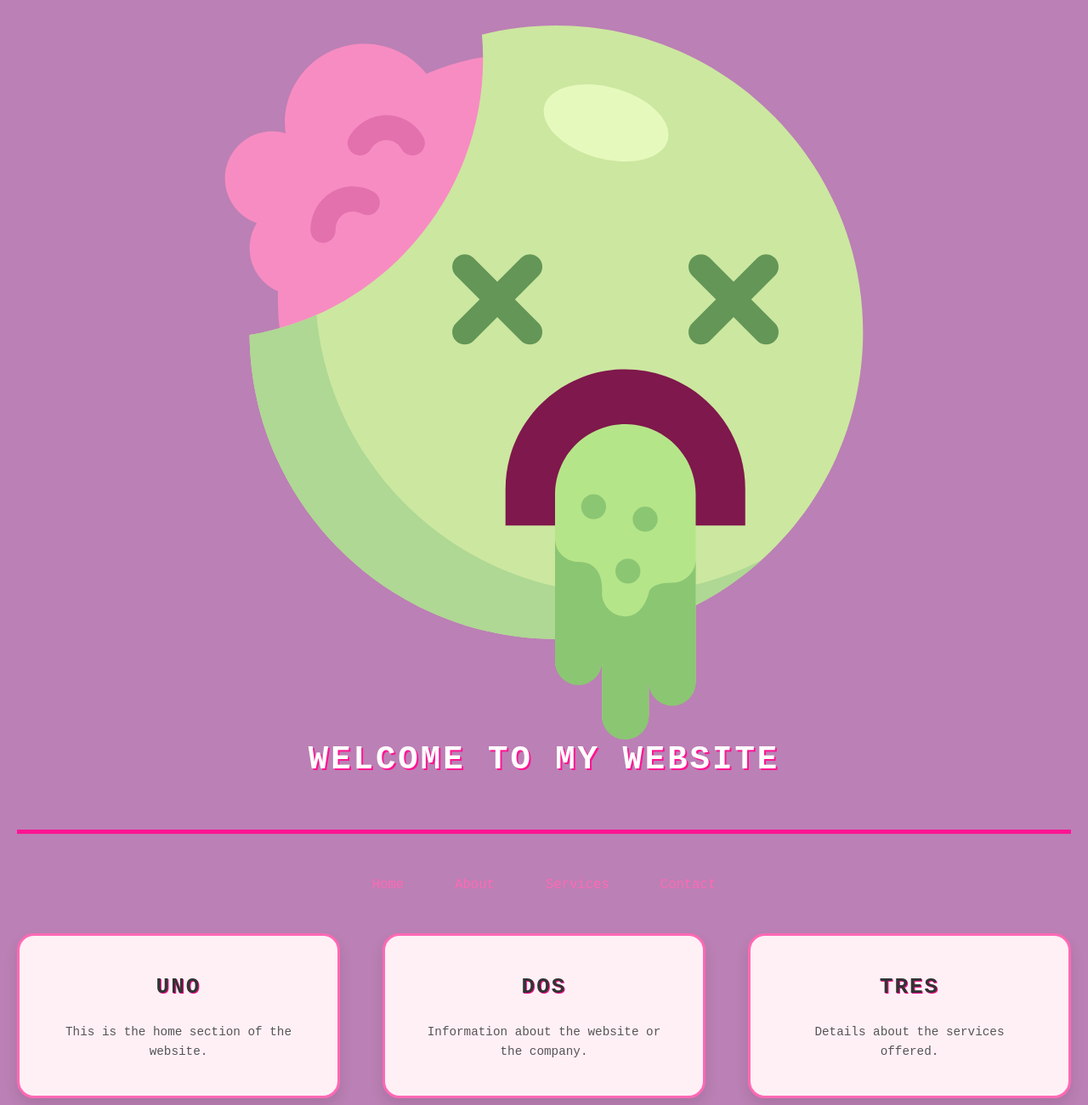
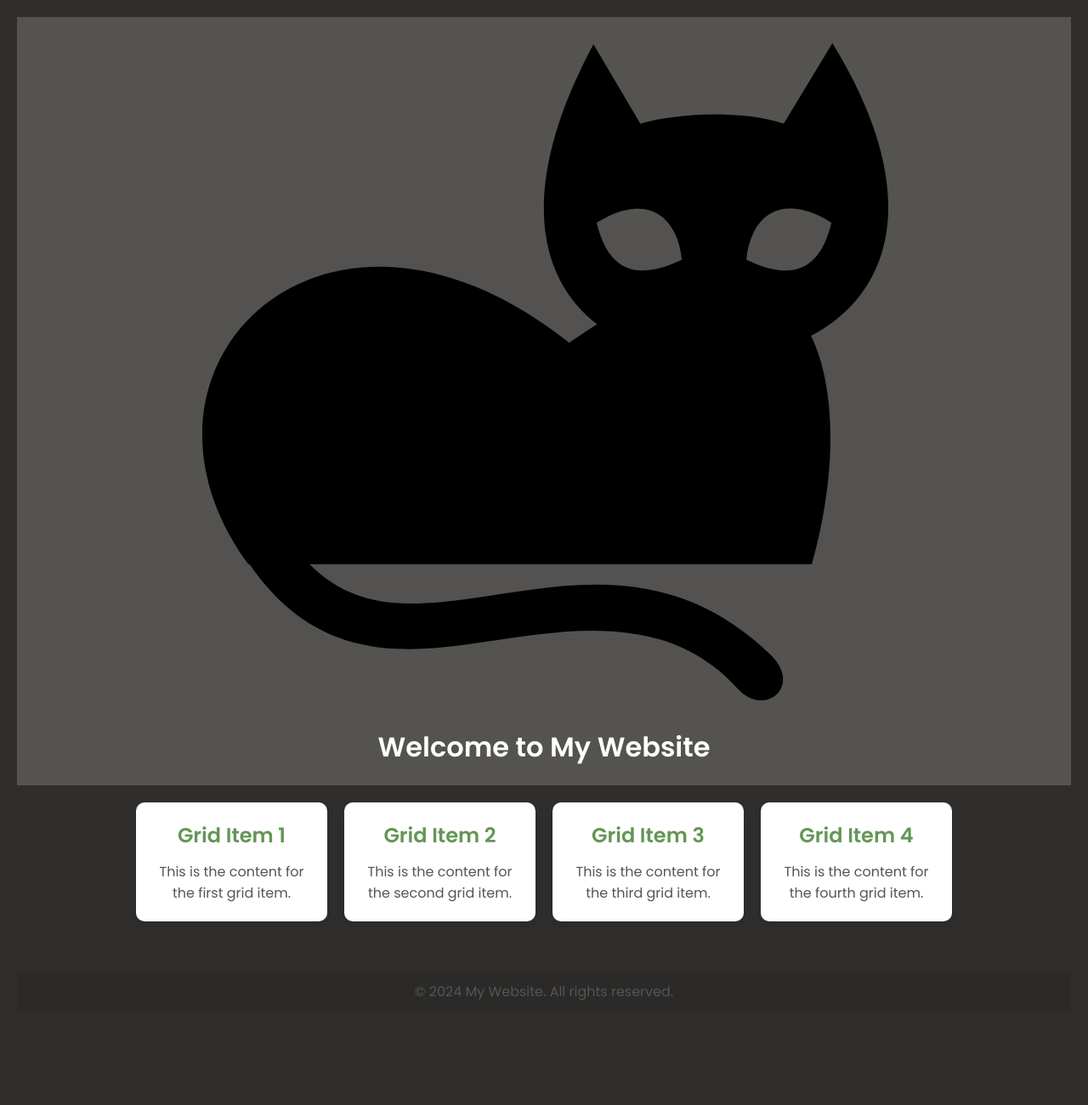
Before and after one commit to garciaanita/awd, a website: page index.html in a window 1280 px wide. Shown: the top 1300 px of the page at 85% size. After the commit the page ends 1209 px from the top, so only its background shows below. Drawn offline with Linux system fonts and the light colour scheme.

Commit message:
Cambios ultima clase inicio cambio colores

```diff
--- a/css/media-queries.css
+++ b/css/media-queries.css
@@ -3,8 +3,6 @@
   https://alistapart.com/article/responsive-web-design/
   https://www.w3.org/TR/mediaqueries-3/
 */
-
-
 
 
   /* Mobile Portrait */
@@ -43,7 +41,7 @@
   @media only screen and (min-width: 1201px) and (max-width: 1600px) {
     body {
       font-size: 1.8rem;
-      background-color: #bb80b5;
+      background-color: #2f2e2d;
     }
   }
 
@@ -54,3 +52,16 @@
       background-color: #0022ff;
     }
   }
+
+  /* Responsive design for smaller screens */
+@media (min-width: 768px) {
+  main {
+      grid-template-columns: 1fr 1fr;
+  }
+}
+
+@media (min-width: 1024px) {
+  main {
+      grid-template-columns: 1fr 1fr 1fr;
+  }
+}
--- a/css/styles.css
+++ b/css/styles.css
@@ -1,41 +1,3 @@
-/* Reset some basic styles */
-* {
-    margin: 0;
-    padding: 0;
-    box-sizing: border-box;
-    font-family:monospace/* Fun, playful font */
-}
-
-/* Set body background and default font */
-body {
-    background-color: #ffe6f0; /* Light pink background */
-    color: #333;
-    line-height: 1.6;
-    font-size: 16px;
-    padding: 0 20px;
-}
-
-/* Container for centering content */
-.container {
-    max-width: 1200px;
-    margin: 0 auto;
-}
-
-/* Header styling */
-header {
-    text-align: center;
-    padding: 50px 0;
-    color: white;
-    border-bottom: 5px solid #ff1493; /* Darker pink for emphasis */
-}
-
-header h1 {
-    font-size: 3rem;
-    font-weight: bold;
-    text-transform: uppercase;
-    letter-spacing: 3px;
-    text-shadow: 2px 2px #ff1493; /* Glitzy text shadow */
-}
 
 /* Add keyframes for the SVG animation */
 @keyframes pulse {
@@ -52,94 +14,71 @@ header svg {
     animation: pulse 2s infinite; /* Animation name, duration, and infinite loop */
 }
 
+/*--------------------------------------------*/
 
-/* Navigation bar */
-nav ul {
-    display: flex;
-    justify-content: center;
-    list-style: none;
-    margin: 40px 0;
+/* Minimal reset for consistent styling */
+* {
+    margin: 0;
+    padding: 0;
+    box-sizing: border-box;
 }
 
-nav ul li {
-    margin: 0 20px;
+/* Body Styling */
+body {
+    font-family: 'Poppins', sans-serif;
+    background-color: #f4f4f9;
+    color: #ffffff;
+    line-height: 1.6;
+    padding: 20px;
+    text-align: center;
 }
 
-nav ul li a {
-    text-decoration: none;
-    font-size: 1.2rem;
-    color: #ff69b4; /* Bright pink text */
-    padding: 10px;
-    border-radius: 10px;
-    transition: all 0.3s ease;
+/* Header */
+header {
+    padding: 20px 0;
+    background-color: #e7e3dd33; /* Soft pink background */
 }
 
-nav ul li a:hover {
-    color: white;
-    box-shadow: 0 4px 10px rgba(0, 0, 0, 0.2); /* Add a little glam */
+h1 {
+    font-size: 2rem;
+    color: #fff;
 }
 
-/* Main content styling */
-main {
+/* Main Container */
+.container {
     display: grid;
-    grid-template-columns: 1fr;
-    gap: 50px;
-    margin-bottom: 80px;
+    grid-template-columns: repeat(auto-fit, minmax(200px, 1fr));
+    gap: 20px;
+    margin: 20px 0;
+    padding: 20px;
+    max-width: 1000px;
+    margin: auto;
 }
 
-section {
-    background-color: #fff0f6; /* Soft pastel pink */
-    border-radius: 20px;
-    padding: 40px;
-    text-align: center;
-    border: 3px solid #ff69b4;
-    box-shadow: 0 8px 16px rgba(0, 0, 0, 0.1);
+/* Grid Item */
+.grid-item {
+    background-color: #fff;
+    padding: 20px;
+    border-radius: 10px;
+    box-shadow: 0 4px 8px rgba(0, 0, 0, 0.1);
 }
 
-section h2 {
-    font-size: 2rem;
-    margin-bottom: 20px;
-
-    text-transform: uppercase;
-    letter-spacing: 2px;
-    text-shadow: 1px 1px #ff1493;
+h2 {
+    font-size: 1.5rem;
+    margin-bottom: 10px;
+    color: #639657; /* Soft green */
 }
 
-section p {
-    font-size: 1.1rem;
+p {
+    font-size: 1rem;
     color: #555;
 }
 
-/* Footer styling */
+/* Footer */
 footer {
-    text-align: center;
-    padding: 20px;
-    color: white;
-    border-top: 5px solid #ff69b4;
-    border-radius: 0 0 20px 20px;
+    margin-top: 40px;
+    padding: 10px;
+    background-color: #2222224e;
+    color: #fff;
+    font-size: 0.9rem;
 }
-
-footer p {
-    font-size: 1rem;
-    letter-spacing: 1px;
-}
-
-/* Add some fun decorative elements */
-footer p::before, footer p::after {
-    content: '♥';
-    margin: 0 10px;
-    color: white;
-}
-
-/* Responsive design for smaller screens */
-@media (min-width: 768px) {
-    main {
-        grid-template-columns: 1fr 1fr;
-    }
-}
-
-@media (min-width: 1024px) {
-    main {
-        grid-template-columns: 1fr 1fr 1fr;
-    }
-}
--- a/css/theme.css
+++ b/css/theme.css
@@ -0,0 +1,51 @@
+:root {
+    /* Custom color palette */
+    --background: hsla(209, 12%, 22%, 1); /* #323B42 */
+    --foreground: hsla(50, 25%, 98%, 1); /* #FCFBF9 */
+    --card: hsla(24, 29%, 80%, 1); /* #D9C7BE */
+    --card-foreground: hsla(209, 12%, 22%, 1); /* #323B42 */
+    --popover: hsla(24, 29%, 80%, 1); /* #D9C7BE */
+    --popover-foreground: hsla(209, 12%, 22%, 1); /* #323B42 */
+    --primary: hsla(16, 5%, 39%, 1); /* #635B58 */
+    --primary-foreground: hsla(50, 25%, 98%, 1); /* #FCFBF9 */
+    --secondary: hsla(28, 13%, 61%, 1); /* #A59B95 */
+    --secondary-foreground: hsla(209, 12%, 22%, 1); /* #323B42 */
+    --muted: hsla(24, 6%, 48%, 1); /* #8C817B */
+    --muted-foreground: hsla(50, 25%, 98%, 1); /* #FCFBF9 */
+    --accent: hsla(28, 12%, 68%, 1); /* #B5A79F */
+    --accent-foreground: hsla(16, 5%, 39%, 1); /* #635B58 */
+    --destructive: hsla(10, 12%, 21%, 1); /* #3B3634 */
+    --destructive-foreground: hsla(50, 25%, 98%, 1); /* #FCFBF9 */
+    --border: hsla(28, 13%, 61%, 1); /* #A59B95 */
+    --input: hsla(28, 12%, 68%, 1); /* #B5A79F */
+    --ring: hsla(209, 12%, 22%, 1); /* #323B42 */
+    /* Combinations */
+    .card {
+        background-color: var(--card);
+        color: var(--card-foreground);
+    }
+    .popover {
+        background-color: var(--popover);
+        color: var(--popover-foreground);
+    }
+    .primary {
+        background-color: var(--primary);
+        color: var(--primary-foreground);
+    }
+    .secondary {
+        background-color: var(--secondary);
+        color: var(--secondary-foreground);
+    }
+    .muted {
+        background-color: var(--muted);
+        color: var(--muted-foreground);
+    }
+    .accent {
+        background-color: var(--accent);
+        color: var(--accent-foreground);
+    }
+    .destructive {
+        background-color: var(--destructive);
+        color: var(--destructive-foreground);
+    }
+}
--- a/index.html
+++ b/index.html
@@ -5,97 +5,40 @@
     <meta charset="UTF-8">
     <meta http-equiv="X-UA-Compatible" content="IE=edge">
     <meta name="viewport" content="width=device-width, initial-scale=1.0">
-    <title>Basic HTML Structure</title>
+    <title>Minimal & Modern Website</title>
+    <!-- Google Font: Poppins -->
+    <link href="https://fonts.googleapis.com/css2?family=Poppins:wght@300;400;600&display=swap" rel="stylesheet">
     <!-- Link to external CSS file -->
     <link rel="stylesheet" href="./css/index.css">
 </head>
 
 <body>
     <header>
-        <svg height="800px" width="800px" version="1.1" id="Layer_1" xmlns="http://www.w3.org/2000/svg"
-            xmlns:xlink="http://www.w3.org/1999/xlink" viewBox="0 0 512 512" xml:space="preserve">
-            <path style="fill:#F78CC2;" d="M241.258,20.33c-24.736,0-48.277,5.109-69.637,14.316c-10.419-13.129-26.503-21.559-44.565-21.559
-       c-31.413,0-56.878,25.465-56.878,56.878c0,2.502,0.179,4.96,0.492,7.376c-3.053-0.907-6.284-1.401-9.632-1.401
-       c-18.665,0-33.795,15.131-33.795,33.794c0,14.78,9.492,27.335,22.708,31.925c-3.218,5.173-5.081,11.277-5.081,17.818
-       c0,13.902,8.397,25.837,20.392,31.027c-0.066,1.97-0.11,3.946-0.11,5.931c0,97.26,78.845,176.106,176.106,176.106
-       s176.106-78.845,176.106-176.106C417.363,99.175,338.518,20.33,241.258,20.33z" />
-            <path style="fill:#CCE7A0;" d="M264.802,0c-18.378,0-36.226,2.268-53.29,6.514c0.498,5.761,0.766,11.588,0.766,17.48
-       c0,99.484-72.417,182.041-167.408,197.869c1.026,120.598,99.091,218.05,219.932,218.05c121.479,0,219.956-98.479,219.956-219.956
-       C484.758,98.477,386.28,0,264.802,0z" />
-            <path style="fill:#AED893;" d="M311.937,407.44c-114.739,0-208.942-87.859-219.042-199.968c-15.118,6.704-31.218,11.59-48.025,14.39
-       c1.026,120.598,99.091,218.05,219.932,218.05c56.577,0,108.159-21.368,147.133-56.466
-       C381.933,398.787,347.946,407.44,311.937,407.44z" />
-            <g>
-                <path style="fill:#639657;" d="M199.177,228.724c-2.29,0-4.58-0.873-6.328-2.62c-3.495-3.496-3.495-9.161,0-12.655l46.682-46.682
-           c3.496-3.493,9.161-3.493,12.655,0c3.495,3.496,3.495,9.161,0,12.655l-46.682,46.682
-           C203.757,227.851,201.467,228.724,199.177,228.724z" />
-                <path style="fill:#639657;" d="M245.859,228.724c-2.29,0-4.58-0.873-6.328-2.62l-46.682-46.682c-3.495-3.496-3.495-9.161,0-12.655
-           c3.496-3.493,9.161-3.493,12.655,0l46.682,46.682c3.495,3.496,3.495,9.161,0,12.655
-           C250.438,227.851,248.148,228.724,245.859,228.724z" />
-                <path style="fill:#639657;" d="M368.596,228.724c-2.29,0-4.58-0.873-6.328-2.62c-3.495-3.496-3.495-9.161,0-12.655l46.682-46.682
-           c3.496-3.493,9.161-3.493,12.655,0c3.495,3.496,3.495,9.161,0,12.655l-46.682,46.682
-           C373.175,227.851,370.885,228.724,368.596,228.724z" />
-                <path style="fill:#639657;" d="M415.278,228.724c-2.29,0-4.58-0.873-6.328-2.62l-46.682-46.682c-3.495-3.496-3.495-9.161,0-12.655
-           c3.496-3.493,9.161-3.493,12.655,0l46.682,46.682c3.495,3.496,3.495,9.161,0,12.655
-           C419.857,227.851,417.566,228.724,415.278,228.724z" />
-            </g>
-            <path style="fill:#7F184C;" d="M314.354,246.489L314.354,246.489c47.477,0,85.964,38.488,85.964,85.964V358.6H228.39v-26.147
-       C228.39,284.977,266.878,246.489,314.354,246.489z" />
-            <path style="fill:#B5E589;" d="M314.354,285.889L314.354,285.889c-27.857,0-50.439,22.583-50.439,50.439v57.798v38.775v22.559
-       c0,9.286,7.527,16.813,16.813,16.813l0,0c9.286,0,16.813-7.527,16.813-16.813v39.074c0,9.286,7.527,16.813,16.813,16.813
-       c9.286,0,16.813-7.527,16.813-16.813v-24.16c0,9.286,7.527,16.813,16.813,16.813c9.286,0,16.813-7.527,16.813-16.813v-37.472
-       v-23.862v-72.711C364.793,308.471,342.212,285.889,314.354,285.889z" />
-            <g>
-                <path style="fill:#8BC673;" d="M347.98,399.552c-16.604,0-16.813,7.347-16.813,7.347c-2.31,8.508-7.527,16.813-16.813,16.813
-           c-9.286,0-16.813-7.527-16.813-16.813c0,0,2.816-22.261-16.813-22.261c-9.286,0-16.813-7.527-16.813-16.813v26.954v38.775v22.559
-           c0,9.286,7.527,16.813,16.813,16.813c9.286,0,16.813-7.527,16.813-16.813v39.074c0,9.286,7.527,16.813,16.813,16.813
-           c9.286,0,16.813-7.527,16.813-16.813v-24.16c0,9.286,7.527,16.813,16.813,16.813c9.286,0,16.813-7.527,16.813-16.813v-37.472
-           v-23.862v-26.954C364.793,392.023,357.266,399.552,347.98,399.552z" />
-                <circle style="fill:#8BC673;" cx="328.54" cy="354.013" r="8.948" />
-                <circle style="fill:#8BC673;" cx="316.18" cy="391.249" r="8.948" />
-                <circle style="fill:#8BC673;" cx="291.567" cy="345.065" r="8.948" />
-            </g>
-            <g>
-                <path style="fill:#E271AD;" d="M161.624,93.2c-3.141,0.001-6.189-1.656-7.825-4.596c-2.199-3.947-6.367-6.399-10.879-6.399
-           c-4.417,0-8.687,2.547-11.146,6.647c-2.542,4.238-8.04,5.611-12.277,3.072c-4.238-2.542-5.613-8.038-3.072-12.277
-           c5.674-9.461,15.826-15.338,26.495-15.338c10.999,0,21.157,5.973,26.513,15.586c2.405,4.317,0.855,9.767-3.462,12.171
-           C164.591,92.836,163.096,93.2,161.624,93.2z" />
-                <path style="fill:#E271AD;" d="M97.55,155.865c-4.861,0-8.847-3.892-8.943-8.774c-0.216-11.031,5.267-21.402,14.311-27.066
-           c9.317-5.839,21.1-6.172,30.742-0.865c4.33,2.383,5.908,7.824,3.527,12.154c-2.383,4.33-7.825,5.909-12.154,3.527
-           c-3.961-2.177-8.793-2.043-12.616,0.351c-3.744,2.346-6.011,6.771-5.917,11.55c0.097,4.941-3.831,9.023-8.773,9.122
-           C97.668,155.865,97.61,155.865,97.55,155.865z" />
-            </g>
-            <ellipse transform="matrix(0.2723 -0.9622 0.9622 0.2723 151.4543 340.0049)" style="fill:#E6F9BD;"
-                cx="300.516" cy="69.871" rx="25.651" ry="45.933" />
-        </svg>
+        <!-- Reduced SVG size to 200px height and width -->
+        <svg fill="#000000" width="800px" height="800px" viewBox="0 0 32 32" version="1.1" xmlns="http://www.w3.org/2000/svg">
+            <title>cat</title>
+            <path d="M28.926 1.17l-2.182 3.608c-1.876-0.608-4.669-0.489-6.426 0l-2.102-3.557c-3.452 6.448-2.475 10.523 0.159 12.549-0.403 0.252-0.818 0.529-1.247 0.833-10.979-8.759-20.863 1.106-14.379 9.92h0.050c1.163 1.687 2.503 2.731 3.95 3.277 2.050 0.773 4.159 0.551 6.236 0.257s4.109-0.663 6.046-0.525c1.937 0.138 3.874 0.635 5.647 2.569 1.209 1.318 2.926-0.101 1.486-1.507-2.185-2.134-4.525-2.959-6.825-3.122s-4.505 0.293-6.502 0.576c-1.997 0.283-3.761 0.409-5.276-0.163-0.711-0.268-1.403-0.69-2.070-1.36h22.51c1.064-3.756 1.177-7.73-0.033-10.237 3.635-1.897 5.097-6.376 0.958-13.116zM22.176 10.872c-2.316 1.117-3.367 0.212-3.817-1.656 2.273-1.41 3.626-0.278 3.817 1.656zM25.067 10.872c0.191-1.934 1.544-3.067 3.817-1.656-0.45 1.868-1.502 2.774-3.817 1.656z"></path>
+            </svg>
         <h1>Welcome to My Website</h1>
     </header>
 
-    <nav>
-        <ul>
-            <li><a href="#home">Home</a></li>
-            <li><a href="#about">About</a></li>
-            <li><a href="#services">Services</a></li>
-            <li><a href="#contact">Contact</a></li>
-        </ul>
-    </nav>
-
-    <main>
-        <section id="home">
-            <h2> UNO </h2>
-            <p>This is the home section of the website.</p>
-        </section>
-
-        <section id="about">
-            <h2> DOS </h2>
-            <p>Information about the website or the company.</p>
-        </section>
-
-        <section id="services">
-            <h2> TRES </h2>
-            <p>Details about the services offered.</p>
-        </section>
-
+    <main class="container">
+        <div class="grid-item">
+            <h2>Grid Item 1</h2>
+            <p>This is the content for the first grid item.</p>
+        </div>
+        <div class="grid-item">
+            <h2>Grid Item 2</h2>
+            <p>This is the content for the second grid item.</p>
+        </div>
+        <div class="grid-item">
+            <h2>Grid Item 3</h2>
+            <p>This is the content for the third grid item.</p>
+        </div>
+        <div class="grid-item">
+            <h2>Grid Item 4</h2>
+            <p>This is the content for the fourth grid item.</p>
+        </div>
     </main>
 
     <footer>
```
Also changed, not shown: colours.html (added, +45 -0 lines), fullscreen.html (added, +8 -0 lines), html/colours.html (added, +45 -0 lines), 1 other file.
